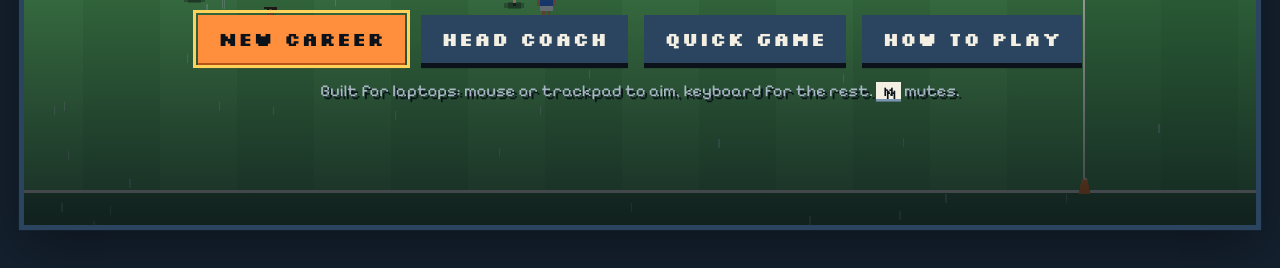
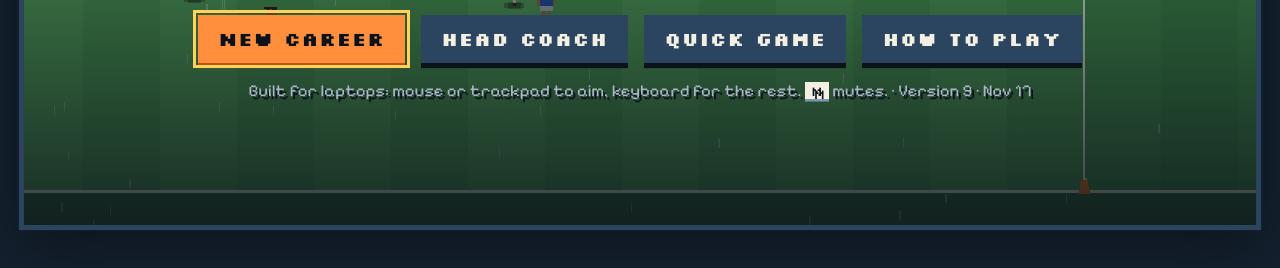
Before and after one commit to Zealacy/Huck, a plain HTML site: page index.html in a window 1280 px wide. Shown: the part 530-798 px from the top of the page. Drawn offline with Linux system fonts and the light colour scheme.

Commit message:
Show a version number on the title screen
Makes it easy to tell whether the browser is showing the latest
deploy or a cached copy.

Co-Authored-By: Claude Opus 5.5 <noreply@anthropic.com>
Claude-Session: https://claude.ai/code/session_01P6GkNahnfyXP9KbBDakeKD

```diff
--- a/index.html
+++ b/index.html
@@ -214,6 +214,7 @@ ctx.imageSmoothingEnabled=false;
 const PAL={night:'#14202e',panel:'#1f3044',panel2:'#2b4560',chalk:'#f3efe2',dim:'#a9b8c6',sunset:'#ff8f3d',sea:'#6fd0c1',gold:'#ffd25a',red:'#ff6b5d',ink:'#0b121a',cone:'#ff7a1a'};
 const FONT='Silkscreen, "Courier New", monospace';
 const SAVE_KEY='pacific-huck-career-v1';
+const VERSION='Version 9 · Nov 17';
 
 // ---------------------------------------------------------------- helpers
 const clamp=(v,a,b)=>v<a?a:v>b?b:v;
@@ -1375,7 +1376,7 @@ function showTitle(){
       <button class="btn alt" id="quick">Quick game</button>
       <button class="btn alt" id="how">How to play</button>
     </div>
-    <p class="foot">Built for laptops: mouse or trackpad to aim, keyboard for the rest. <span class="kbd">M</span> mutes.</p>
+    <p class="foot">Built for laptops: mouse or trackpad to aim, keyboard for the rest. <span class="kbd">M</span> mutes. · ${VERSION}</p>
   </div></div>`);
   on('cont',()=>{CAR=C;showHub()});
   on('newc',()=>C?confirmScreen('Start a new career?',`This replaces ${esc(pname(C.me))}'s career at ${esc(TEAM(C.teamId).name)}.`,'Start a new career',showCreate,showTitle):showCreate());
```
Also changed, not shown: src/pacific-huck.html (+2 -1 lines).
